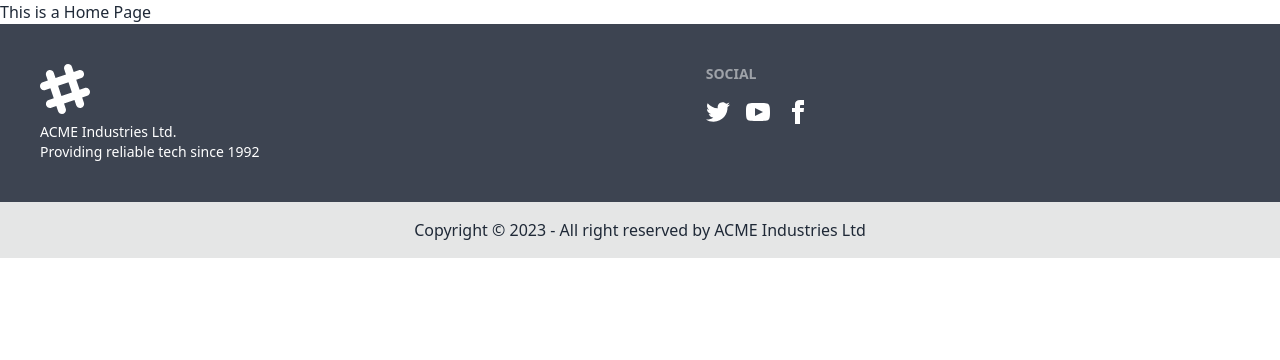
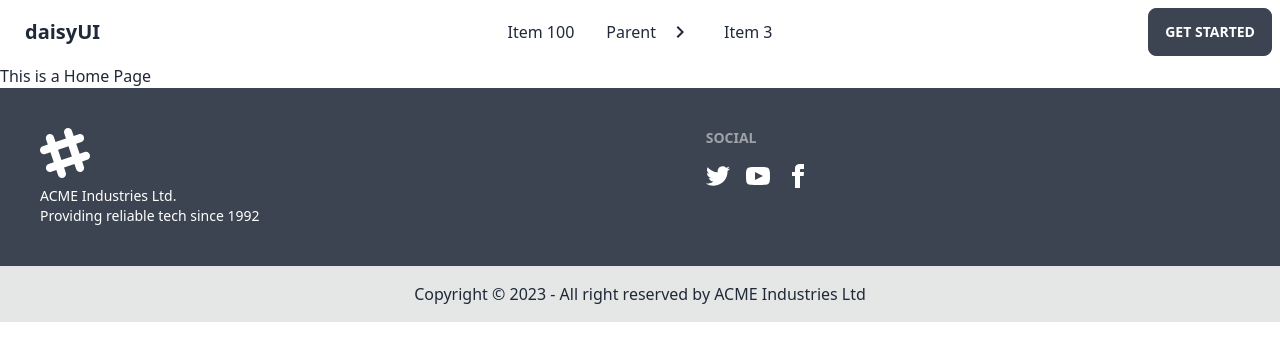
Before and after one commit to Gazi-Farhana/Restaurant, a React (Vite) app: page / in a window 1280 px wide. Shown: the top 360 px of the page. Built offline with nearby package versions, Linux system fonts and the light colour scheme.

Commit message:
initial navbar added

```diff
--- a/src/Layout/Main.jsx
+++ b/src/Layout/Main.jsx
@@ -1,10 +1,12 @@
 import React from 'react';
 import { Outlet } from 'react-router-dom';
 import Footer from '../Pages/Shared/Footer/Footer';
+import Navbar from '../Pages/Shared/Navbar/Navbar';
 
 const Main = () => {
     return (
         <div>
+          <Navbar></Navbar>
           <Outlet></Outlet>
           <Footer></Footer>
         </div>
--- /dev/null
+++ b/src/Pages/Shared/Navbar/Navbar.jsx
@@ -0,0 +1,47 @@
+import React from 'react';
+
+const Navbar = () => {
+
+    const navOptions = <>
+        <li><a>Item 100</a></li>
+        <li tabIndex={0}>
+            <a className="justify-between">
+                Parent
+                <svg className="fill-current" xmlns="http://www.w3.org/2000/svg" width="24" height="24" viewBox="0 0 24 24"><path d="M8.59,16.58L13.17,12L8.59,7.41L10,6L16,12L10,18L8.59,16.58Z" /></svg>
+            </a>
+            <ul className="p-2">
+                <li><a>Submenu 121</a></li>
+                <li><a>Submenu 2</a></li>
+            </ul>
+        </li>
+        <li><a>Item 3</a></li>
+    </>
+
+    return (
+        <>
+            <div className="navbar bg-base-100">
+                <div className="navbar-start">
+                    <div className="dropdown">
+                        <label tabIndex={0} className="btn btn-ghost lg:hidden">
+                            <svg xmlns="http://www.w3.org/2000/svg" className="h-5 w-5" fill="none" viewBox="0 0 24 24" stroke="currentColor"><path strokeLinecap="round" strokeLinejoin="round" strokeWidth="2" d="M4 6h16M4 12h8m-8 6h16" /></svg>
+                        </label>
+                        <ul tabIndex={0} className="menu menu-compact dropdown-content mt-3 p-2 shadow bg-base-100 rounded-box w-52">
+                            {navOptions}
+                        </ul>
+                    </div>
+                    <a className="btn btn-ghost normal-case text-xl">daisyUI</a>
+                </div>
+                <div className="navbar-center hidden lg:flex">
+                    <ul className="menu menu-horizontal px-1">
+                        {navOptions}
+                    </ul>
+                </div>
+                <div className="navbar-end">
+                    <a className="btn">Get started</a>
+                </div>
+            </div>
+        </>
+    );
+};
+
+export default Navbar;
```
